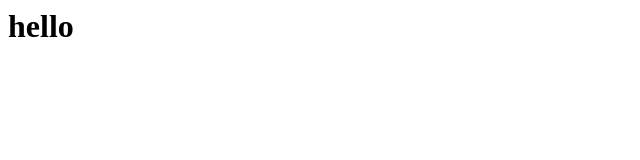
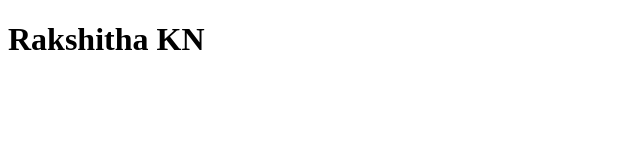
Before and after one commit to Rakshitha6851/myfirstgithub, a plain HTML site: page index.html in a window 1280 px wide. Shown: the whole page, without its empty margins (0-640 px from the left). Drawn offline with Linux system fonts and the light colour scheme.

Commit message:
index file updated

```diff
--- a/index.html
+++ b/index.html
@@ -1,3 +1,11 @@
-<html>
-    <h1>hello</h1>
+<!DOCTYPE html>
+<html lang="en">
+<head>
+    <meta charset="UTF-8">
+    <meta name="viewport" content="width=device-width, initial-scale=1.0">
+    <title>Document</title>
+</head>
+<body>
+    <h1>Rakshitha KN</h1>
+</body>
 </html>
```
Also changed, not shown: 1 other file.
